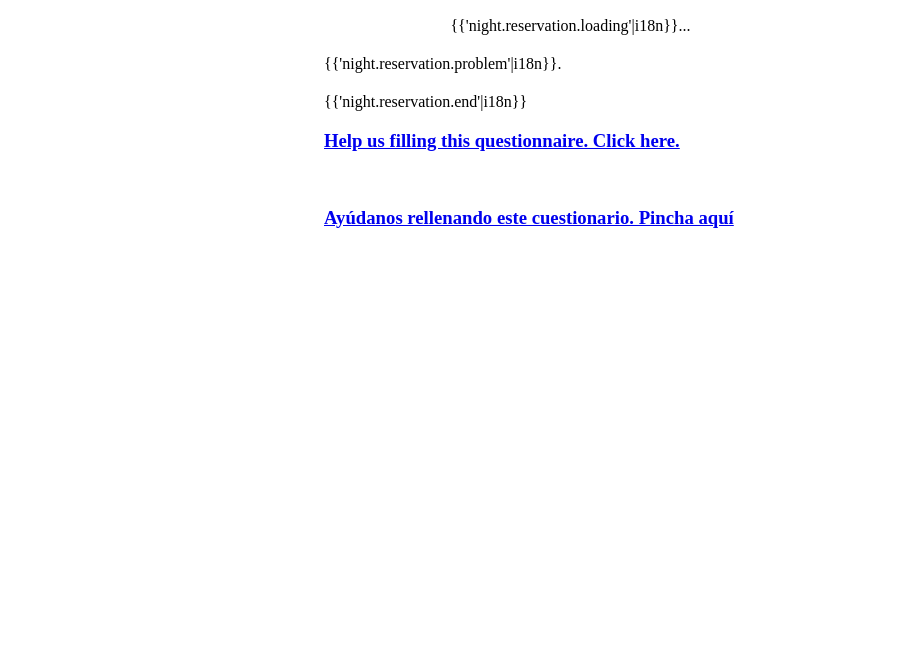
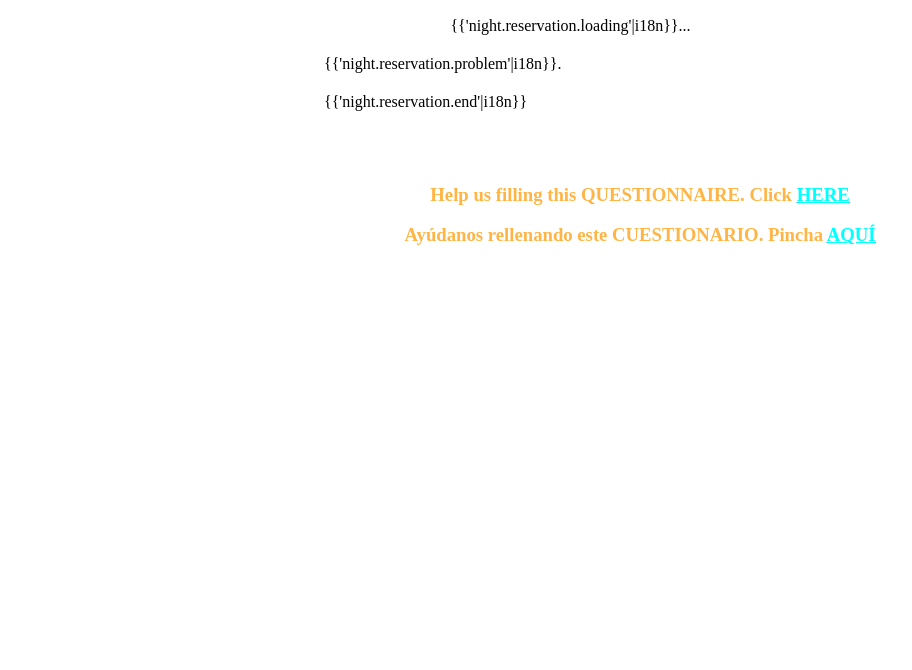
Before and after one commit to GLORIA-project/night-experiment-interface, a plain HTML site: page WebContent/night/html/parent.html in a window 1280 px wide. Shown: the part 130-800 px from the top of the page, without its empty margins (0-912 px from the left). Drawn offline with Linux system fonts and the light colour scheme; files that its build step writes are made by us from their sources.

Commit message:
Changes in color and position of questionnaire texts

```diff
--- a/WebContent/night/html/parent.html
+++ b/WebContent/night/html/parent.html
@@ -41,10 +41,13 @@
 	<div ng-if="reservationEnd" class="alert alert-g"
 		style="width: 50%; margin-left: 25%; margin-top: 20px">
 		{{'night.reservation.end'|i18n}}</div>
-	<div ng-if="reservationEnd" style="margin-left:25%;height:100%">
+	<div ng-if="reservationEnd" style="text-align:center;height:100%">
 		<!-- <iframe id="questionnaire" ng-src="{{nightQuestions}}" style="width:100%;height:100%"></iframe> -->
-		<a href="https://docs.google.com/forms/d/1zFZexlvF_otlNyMCZDKXa84Ga8iodXjRm0MxLLuARlM/viewform" target="_blank"><h3>Help us filling this questionnaire. Click here.</h3></a><br>
-		<a href="https://docs.google.com/forms/d/1ys1b8EiC8COj8oBQtFQWuCE3f_J1ljZUojpVGm0TOUk/viewform" target="_blank"><h3>Ayúdanos rellenando este cuestionario. Pincha aquí</h3></a>
+		<br><br><br>
+		<h3><span style="color:#FFB545">Help us filling this QUESTIONNAIRE. Click  </span>
+		<a href="https://docs.google.com/forms/d/1zFZexlvF_otlNyMCZDKXa84Ga8iodXjRm0MxLLuARlM/viewform" target="_blank"><span style="color:#00FFFF"><u>HERE</u></span></h3></a>
+		<h3><span style="color:#FFB545">Ayúdanos rellenando este CUESTIONARIO. Pincha  </span>
+		<a href="https://docs.google.com/forms/d/1ys1b8EiC8COj8oBQtFQWuCE3f_J1ljZUojpVGm0TOUk/viewform" target="_blank"><span style="color:#00FFFF"><u>AQUÍ</u></span></h3></a>
 	</div>
 	<div class="animate-show alert alert-g" ng-if="notAuthorized"
 		style="width: 40%; margin-left: 30%; margin-top: 20px">
```
